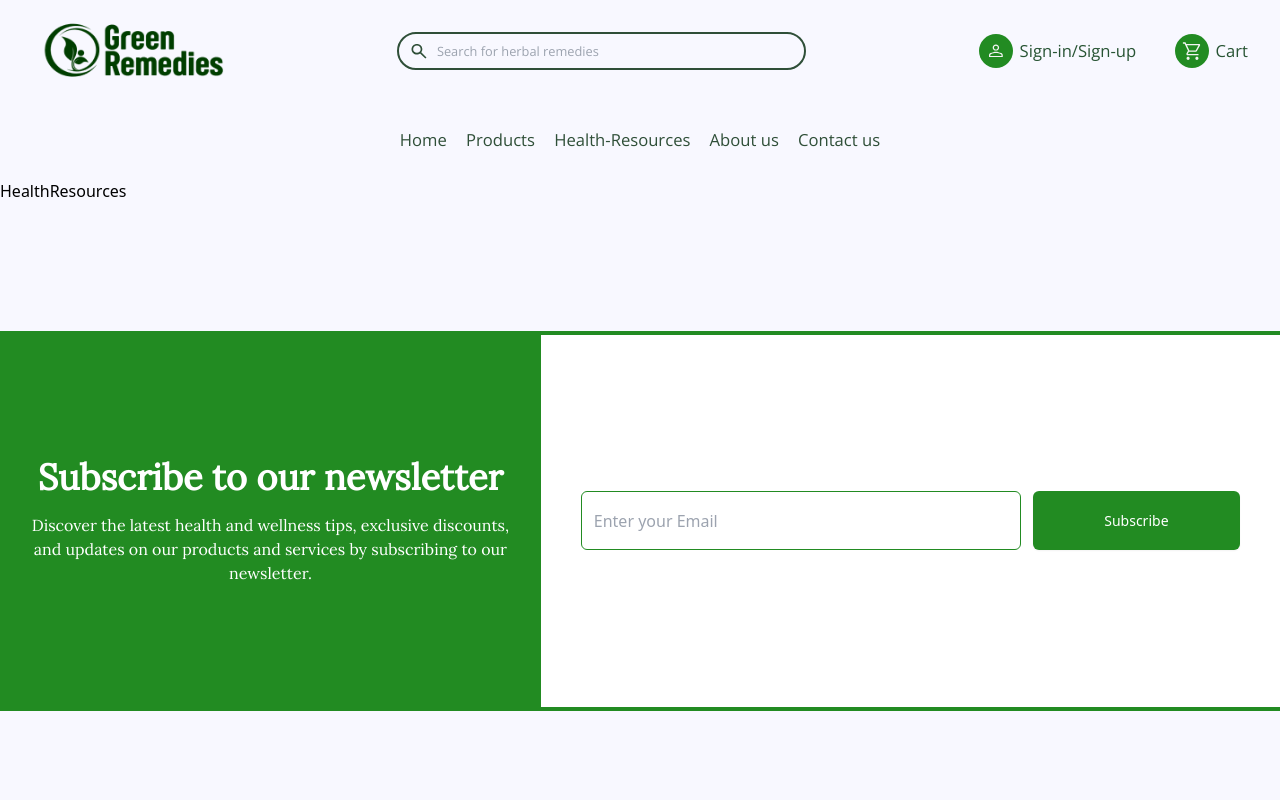
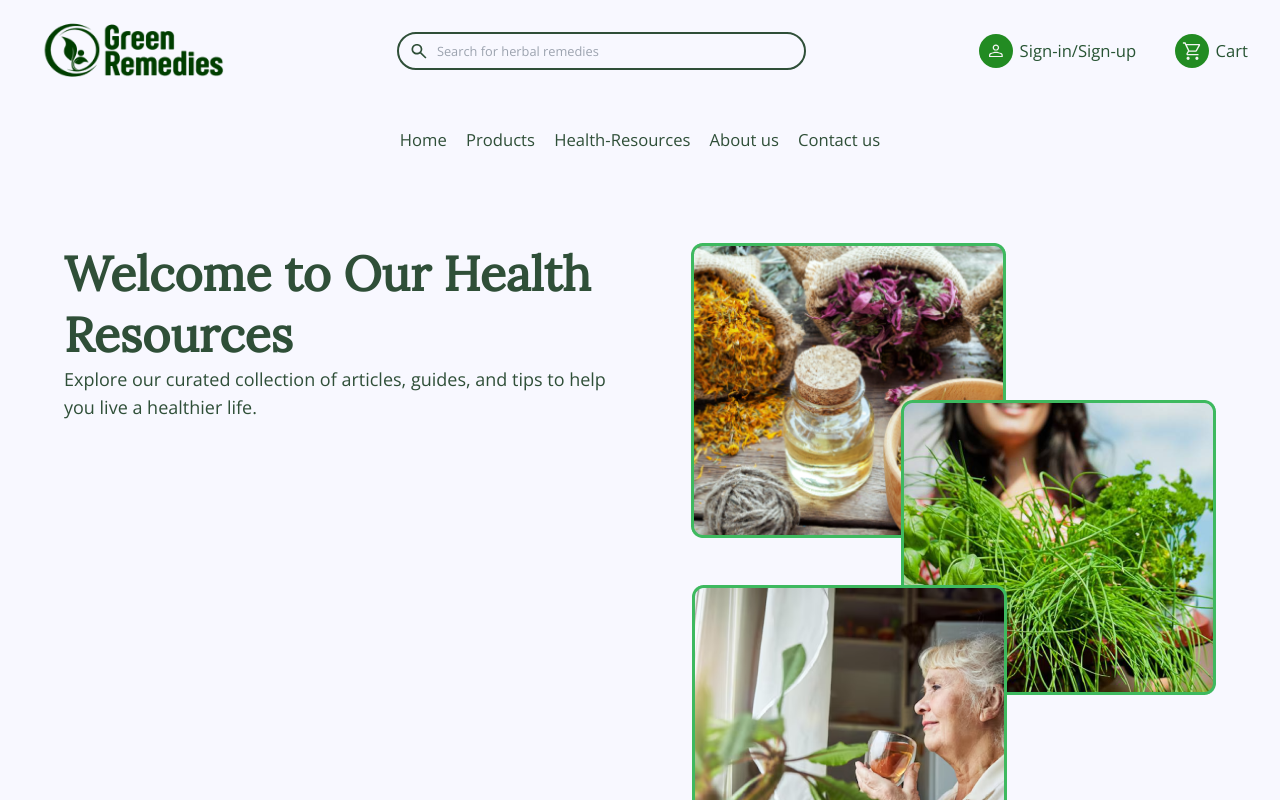
Before and after one commit to Sammyarc/Green-Remedy2, a React (Vite) app: page /health-resources in a window 1280 px wide. Shown: the top 800 px of the page. Built offline with nearby package versions, Linux system fonts and the light colour scheme.

Commit message:
fix: fix product detail navbar and footer, and the signup/signin page space

```diff
--- a/src/Pages/HealthResources.jsx
+++ b/src/Pages/HealthResources.jsx
@@ -1,10 +1,19 @@
 // eslint-disable-next-line no-unused-vars
-import React from 'react'
+import React, { useEffect } from 'react';
+import HealthHero from '../components/HealthResources/HealthHero';
+import AOS from 'aos';
 
 const HealthResources = () => {
+  useEffect(() => {
+    AOS.init({ offset: 100, duration: 800, easing: 'ease', delay: 100 });
+    AOS.refresh();
+  }, []);
+
   return (
-    <div>HealthResources</div>
-  )
-}
+    <div data-aos='zoom-in'>
+      <HealthHero />
+    </div>
+  );
+};
 
-export default HealthResources
+export default HealthResources;
--- a/src/Pages/ProductDetail.jsx
+++ b/src/Pages/ProductDetail.jsx
@@ -1,25 +1,15 @@
 // eslint-disable-next-line no-unused-vars
 import React from 'react';
-import Navbar from '../components/Navbar/Navbar';
-import Footer from '../components/Footer/Footer';
 import Productdesc from '../components/Products/Productdesc';
 import Productsfeature from '../components/Feature/Productsfeature';
-import Newsletter from '../components/Newsletter/Newsletter';
 import Similarproducts from '../components/Products/Similarproducts';
 
-
-
 const ProductDetail = () => {
-
-
   return (
     <div>
-            <Navbar/>
       <Productdesc />
       <Similarproducts />
       <Productsfeature />
-            <Newsletter />
-            <Footer/>
     </div>
   );
 };
--- a/src/Pages/Signin.jsx
+++ b/src/Pages/Signin.jsx
@@ -22,10 +22,10 @@ export default function Signin() {
   };
 
   return (
-    <div className='min-h-screen flex flex-col'>
+    <div className='flex flex-col'>
       <header className='border-b'></header>
 
-      <main className='flex-grow flex flex-col items-center justify-center my-6'>
+      <main className='flex-grow flex flex-col items-center justify-center my-20'>
         <h3 className='font-Lora font-bold text-[8vw] md:text-[3vw] text-lightTextColor text-center'>
           Log In
         </h3>
--- a/src/Pages/Signup.jsx
+++ b/src/Pages/Signup.jsx
@@ -44,10 +44,10 @@ export default function Signup() {
   };
 
   return (
-    <div className='min-h-screen flex flex-col'>
+    <div className='flex flex-col'>
       <header className='border-b'></header>
 
-      <main className='flex-grow flex flex-col items-center justify-center my-6'>
+      <main className='flex-grow flex flex-col items-center justify-center my-20'>
         <h3 className='font-Lora font-bold text-[8vw] md:text-[3vw] text-lightTextColor text-center'>
           Create Account
         </h3>
--- /dev/null
+++ b/src/components/HealthResources/HealthHero.jsx
@@ -0,0 +1,24 @@
+import HealthHeroImg from '../../assets/health-hero-img.png';
+
+const HealthHero = () => {
+  return (
+    <div className='flex flex-col w-full md:px-[5vw] md:flex-row md:pt-[5vw] md:pb-[10vw]'>
+      <div className='w-1/2'>
+        <h1 className='font-Lora font-bold text-5xl leading-[61.44px] text-lightTextColor'>
+          Welcome to Our Health Resources
+        </h1>
+        <p
+          className='font-OpenSans text-lg leading-[
+24.51px] text-lightTextColor'
+        >
+          Explore our curated collection of articles, guides, and tips to help
+          you live a healthier life.
+        </p>
+      </div>
+      <div className='w-1/2 flex justify-end'>
+        <img src={HealthHeroImg} alt='Image of herbs and people taking herbs' />
+      </div>
+    </div>
+  );
+};
+export default HealthHero;
```
Also changed, not shown: src/assets/health-hero-img.png (added). Lines whose indentation alone changed are shown as unchanged.
